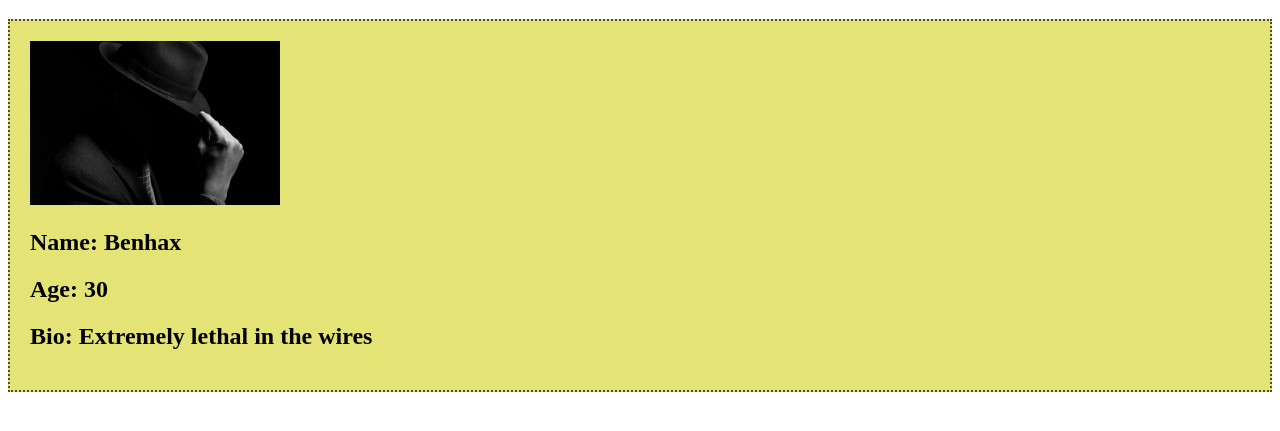
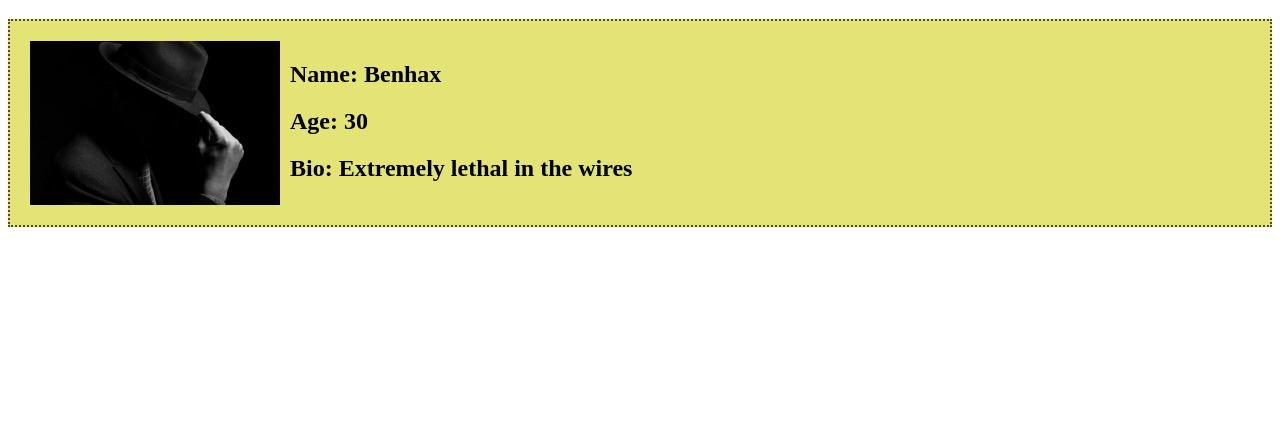
Before and after one commit to nyagajjr/Frontend, a website built with Vite: page google-clone/clone/card.html in a window 1280 px wide. Shown: the part 61-492 px from the top of the page. Built offline with nearby package versions, Linux system fonts and the light colour scheme.

Commit message:
css flex

```diff
--- a/google-clone/clone/card.css
+++ b/google-clone/clone/card.css
@@ -3,7 +3,12 @@ img{
 }
 
 .card{
+    display: flex;
     border: 2px dotted rgba(0, 0, 0, 0.651);
     background: rgb(228, 228, 118);
     padding: 20px;
 }
+
+.items{
+    margin-left: 10px;
+}
--- a/google-clone/clone/card.html
+++ b/google-clone/clone/card.html
@@ -10,11 +10,11 @@
     <h1>This is my Digital Card</h1>
     <div class="card">
         <img src="images/blackhat.jpg" alt="My profile picture">
-        <h2>Name: Benhax</h2>
-        <h2>Age: 30</h2>
-        <h2>Bio: Extremely lethal in the wires</h2>
-
+            <div class="items">
+                <h2>Name: Benhax</h2>
+                <h2>Age: 30</h2>
+                <h2>Bio: Extremely lethal in the wires</h2>
+            </div>
     </div>
-
 </body>
 </html>
```
